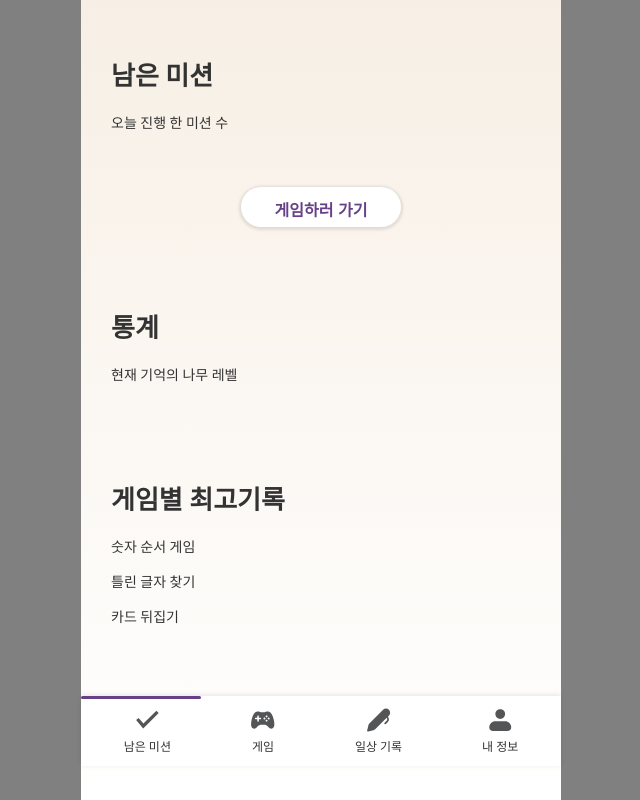
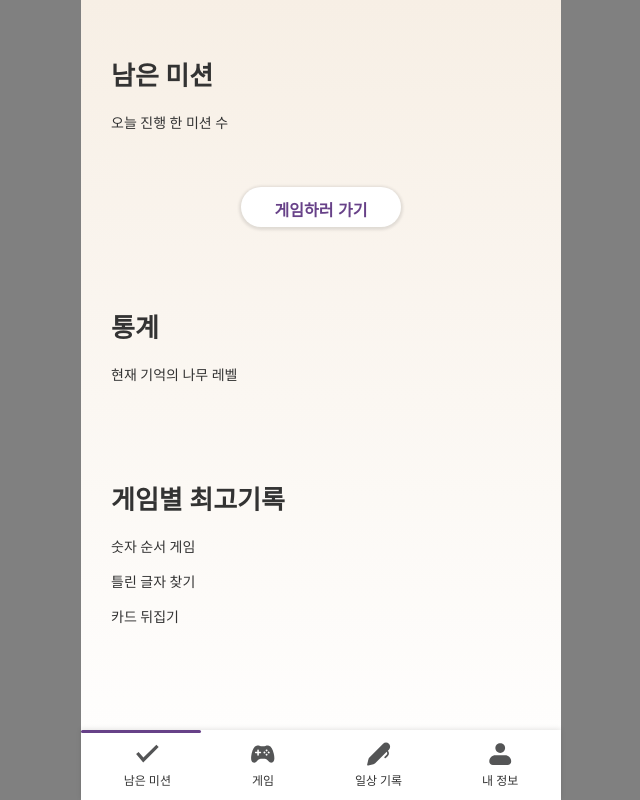
Before and after one commit to 9oormthon-univ/2024_DANPOONG_TEAM_18_FE, a React (Vite) app: page / in a window 1280 px wide. Shown: the whole page, without its empty margins (319-959 px from the left). Built offline with nearby package versions, Linux system fonts and the light colour scheme.

Commit message:
fix: modified navigationBar max-width

```diff
--- a/src/components/NavigationBar.jsx
+++ b/src/components/NavigationBar.jsx
@@ -44,6 +44,7 @@ const Wrapper = styled.div`
   justify-content: center;
   gap: 80px;
   width: 100%;
+  max-width: 480px;
   height: 70px;
   background-color: #fff;
   box-shadow: 0 -1px 5px rgba(0, 0, 0, 0.1);
--- a/src/pages/Game.jsx
+++ b/src/pages/Game.jsx
@@ -22,7 +22,9 @@ const Game = () => {
         </MainContent>
         <Button text={"게임 플레이!"} />
       </Wrapper>
-      <NavigationBar />
+      <Footer>
+        <NavigationBar />
+      </Footer>
     </>
   )
 }
@@ -57,7 +59,7 @@ const MainContent = styled.div`
   flex-direction: column;
   justify-content: center;
   align-items: center;
-  margin: 30px;
+  margin: 50px;
 `
 
 const ScoreContainer = styled.div`
@@ -87,4 +89,14 @@ const Description = styled.div`
   margin-bottom: 20px;
 `
 
+const Footer = styled.div`
+  display: flex;
+  justify-content: center;
+  align-items: center;
+  position: absolute;
+  width: 100%;
+  bottom: 0;
+  left: 0;
+`
+
 export default Game
--- a/src/pages/Home.jsx
+++ b/src/pages/Home.jsx
@@ -36,7 +36,9 @@ const Home = () => {
           <SecondTitle>카드 뒤집기</SecondTitle>
         </BottomSection>
       </ContentsWrapper>
+      <Footer>
         <NavigationBar activeTab={activeTab} />
+      </Footer>
     </Wrapper>
   )
 }
@@ -44,6 +46,7 @@ const Home = () => {
 const Wrapper = styled.div`
   display: flex;
   flex-direction: column;
+  width: 100%;
 `;
 
 const ContentsWrapper = styled.div`
@@ -92,4 +95,14 @@ const SecondTitle = styled.div`
     margin-bottom: 15px;
 `
 
+const Footer = styled.div`
+  display: flex;
+  justify-content: center;
+  align-items: center;
+  position: absolute;
+  width: 100%;
+  bottom: 0;
+  left: 0;
+`
+
 export default Home
```
